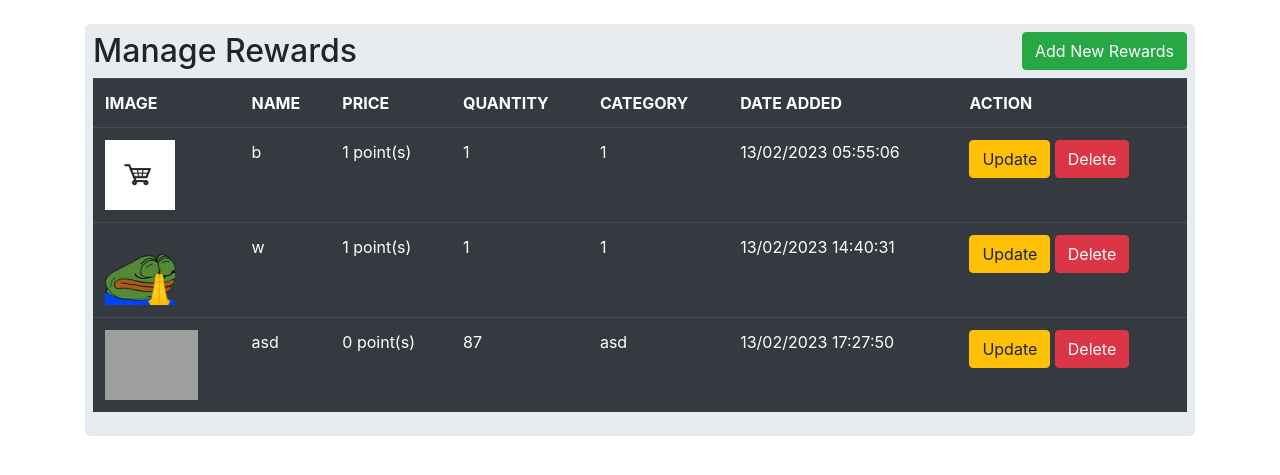
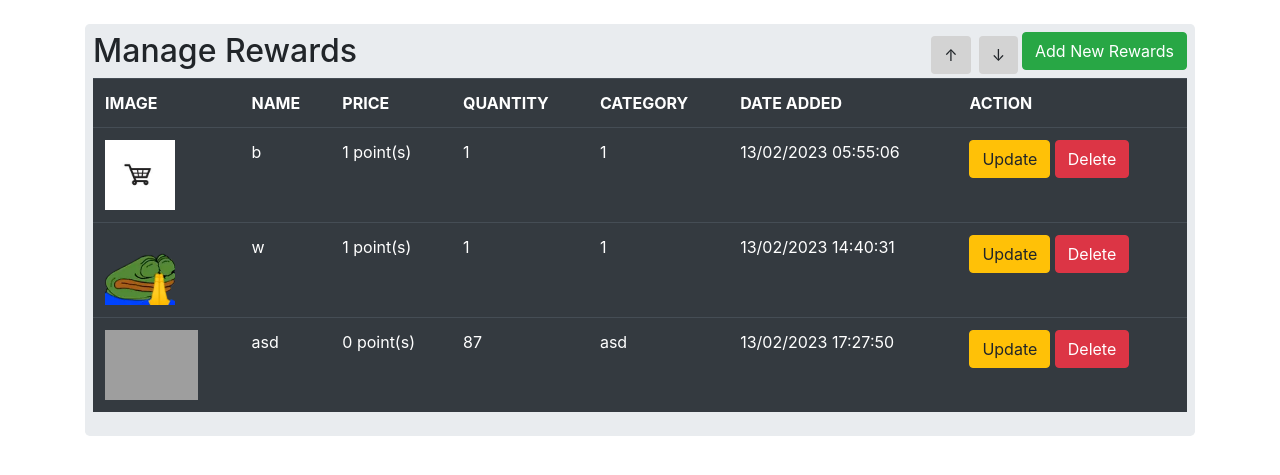
Before and after one commit to lucariowen/MERGING, a Flask app: page /manage_rewards in a window 1280 px wide. Shown: the part 106-581 px from the top of the page. Run offline with Flask 2, Linux system fonts and the light colour scheme; a user stored in the database is signed in; data comes from the database, SQL or seed files in the repository; some libraries are stand-ins or nearby versions; grey boxes are pictures that could not be loaded.

Commit message:
Update rmanage.html

```diff
--- a/templates/rmanage.html
+++ b/templates/rmanage.html
@@ -19,7 +19,11 @@
     <div class="row">
         <div class="col-xl-12">
             <div class="jumbotron p-2">
-                <h2>Manage Rewards<a class="btn btn-success float-right" href="/add_rewards">Add New Rewards</a></h2>
+                <h2>Manage Rewards
+                  <a class="btn btn-success float-right" href="/add_rewards">Add New Rewards</a>
+                  <a style="background-color:#D3D3D3;" class="btn float-right m-1" href="/manage_rewards/sort_desc" >↓</a>
+                  <a style="background-color:#D3D3D3;" class="btn float-right m-1" href="/manage_rewards" >↑</a>
+                </h2>
 
 <table class="table table-hover table-dark">
 <tr>
```
